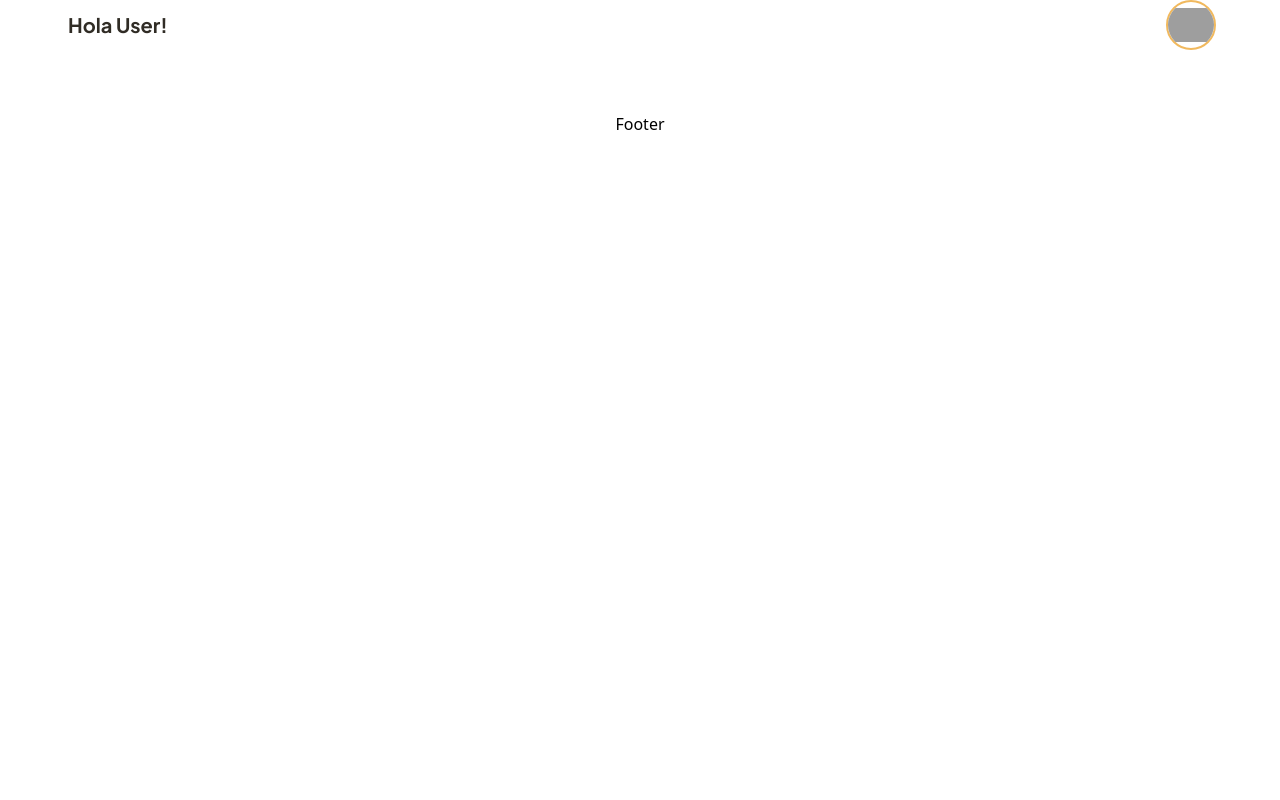
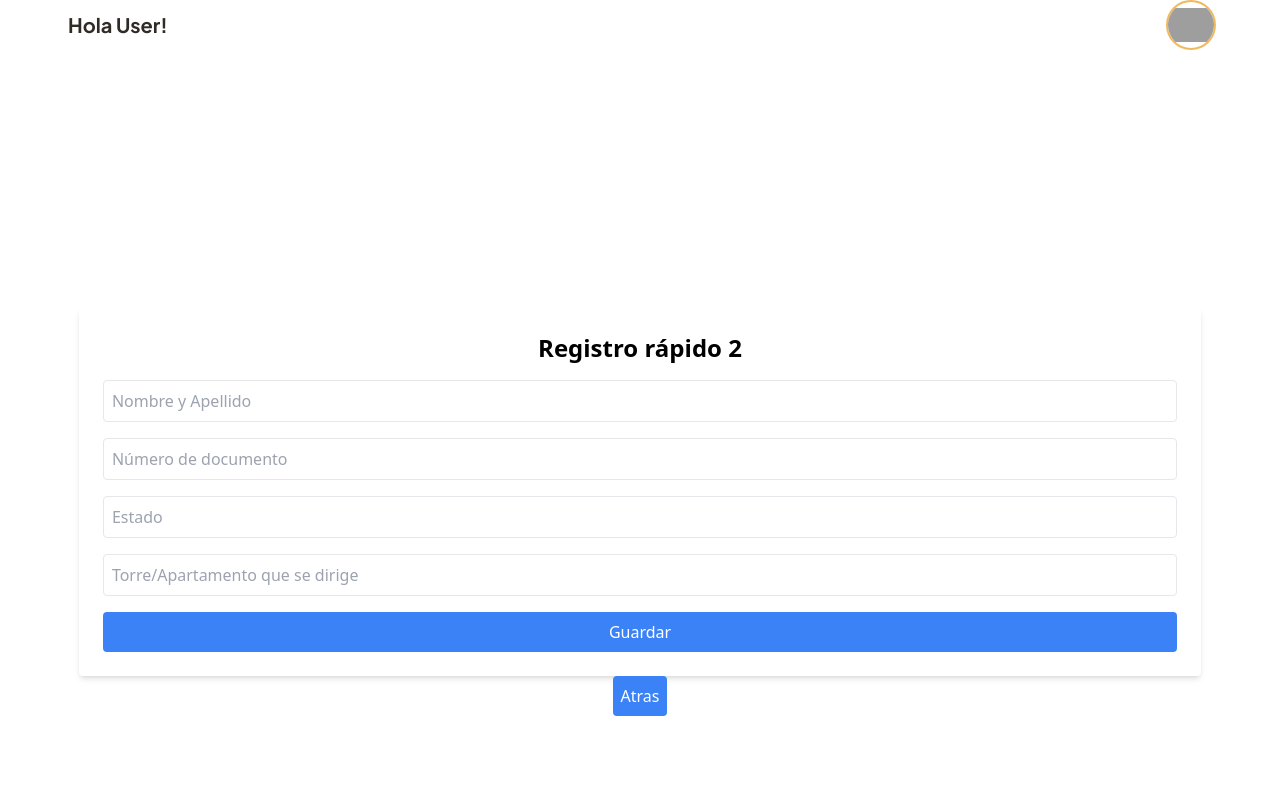
Before and after one commit to Dev-Sphere-Hub/Dev-Sphere-Carpincho-Security, a React (Vite) app in the folder client/: page /photoCapture/quickRegistration in a window 1280 px wide. Before the commit this address had no page. Shown: the top 800 px of the page. Built offline with nearby package versions, Linux system fonts and the light colour scheme; grey boxes are pictures that could not be loaded.

Commit message:
feat: add quick registration flow

```diff
--- a/client/package.json
+++ b/client/package.json
@@ -19,6 +19,7 @@
     "react-hook-form": "^7.48.2",
     "react-icons": "^4.12.0",
     "react-router-dom": "^6.20.0",
+    "react-webcam": "^7.2.0",
     "styled-components": "^6.1.1",
     "swiper": "^11.0.5"
   },
--- a/client/src/components/Categories/index.jsx
+++ b/client/src/components/Categories/index.jsx
@@ -1,5 +1,6 @@
 import React from 'react'
 import { BiHistory, BiUpArrowAlt, BiSolidReport, BiPencil } from 'react-icons/bi'
+import { Link } from 'react-router-dom'
 
 const Categories = () => {
   return (
@@ -14,12 +15,12 @@ const Categories = () => {
           </div>
         </section>
 
-        <section className='catdRedirect w-[125px] h-[125px] bg-colorCustom1 mr-auto rounded-lg flex flex-col justify-between p-2 shadow-custom'>
+        <Link to='photoCapture' className='catdRedirect w-[125px] h-[125px] bg-colorCustom1 mr-auto rounded-lg flex flex-col justify-between p-2 shadow-custom'>
           <h2 className='subtituloCategories font-titulo font-bold text-xl text-colorCustom5 text-center'>Registro rápido</h2>
           <div className='icon w-8 h-8 grid place-content-center text-2xl ml-auto text-colorCustom5'>
             <BiPencil />
           </div>
-        </section>
+        </Link>
 
         <section className='catdRedirect relative w-[125px] h-[125px] bg-colorCustom1 ml-auto rounded-lg flex flex-col justify-between p-2 shadow-custom overflow-hidden whitespace-break-spaces'>
           <h2 className='subtituloCategories font-titulo font-bold text-xl text-colorCustom5'>Ingreso / Egreso</h2>
--- /dev/null
+++ b/client/src/components/PhotoCapture/index.jsx
@@ -0,0 +1,50 @@
+import React, { useRef, useState } from 'react'
+import { useNavigate } from 'react-router-dom'
+import Webcam from 'react-webcam'
+
+const PhotoCapture = () => {
+  const webcamRef = useRef(null)
+  const [isActive, setIsActive] = useState(true)
+  const navigate = useNavigate()
+
+  const capturar = async () => {
+    const imagenSrc = webcamRef.current.getScreenshot()
+    navigate('/photoCapture/quickRegistration', { state: { imagen: imagenSrc } })
+  }
+
+  return (
+    <div className='flex flex-col items-center justify-center h-screen'>
+      <h1 className='text-2xl font-bold mb-4'>Registro rápido</h1>
+      <div className='mb-4 border border-gray-300 h-64 w-64'>
+        {isActive
+          ? (
+            <Webcam
+              audio={false}
+              ref={webcamRef}
+              screenshotFormat='image/jpeg'
+              className='h-64 w-64 object-cover'
+            />
+            )
+          : (
+            <div className='h-64 w-64 flex items-center justify-center'>
+              <span>La cámara está desactivada</span>
+            </div>
+            )}
+      </div>
+      <button
+        onClick={capturar}
+        className='bg-blue-500 text-white px-4 py-2 rounded mb-4'
+      >
+        Tomar foto y registrar
+      </button>
+      <button
+        onClick={() => setIsActive(!isActive)}
+        className='bg-red-500 text-white px-4 py-2 rounded'
+      >
+        {isActive ? 'Desactivar' : 'Activar'} cámara
+      </button>
+    </div>
+  )
+}
+
+export default PhotoCapture
--- /dev/null
+++ b/client/src/components/SuccessfulRegistration/index.jsx
@@ -0,0 +1,20 @@
+import { useLocation } from 'react-router-dom'
+
+const SuccessfulRegistration = () => {
+  const location = useLocation()
+  const { form } = location.state
+
+  return (
+    <div>
+      <h1>El ingreso ha sido validado con éxito.
+      </h1>
+      {/* aqui el icono de exito */}
+      <h2>
+        <b> {`${form.nombre} `}</b>
+        ingresando al establecimiento horario 13:45 AM
+      </h2>
+    </div>
+  )
+}
+
+export default SuccessfulRegistration
--- /dev/null
+++ b/client/src/pages/QuickRegistration/index.jsx
@@ -0,0 +1,77 @@
+import React, { useState } from 'react'
+import { Link, useLocation, useNavigate } from 'react-router-dom'
+
+const QuickRegistration = () => {
+  const location = useLocation()
+  const navigate = useNavigate()
+  const imagenSrc = location.state?.imagen
+
+  const [form, setForm] = useState({
+    nombre: '',
+    documento: '',
+    estado: '',
+    direccion: ''
+  })
+
+  const handleChange = (e) => {
+    setForm({
+      ...form,
+      [e.target.name]: e.target.value
+    })
+  }
+
+  const handleSubmit = (e) => {
+    e.preventDefault()
+    navigate('/photoCapture/registerExito', { state: { form } })
+    console.log(form)
+  }
+
+  return (
+    <div className='flex flex-col items-center justify-center h-screen'>
+
+      {
+      imagenSrc && <img src={imagenSrc} alt='Preview' className='h-64 w-64 object-cover mb-4' />
+      }
+      <form onSubmit={handleSubmit} className='p-6 bg-white rounded shadow-md'>
+        <h2 className='text-2xl font-bold mb-4'>Registro rápido 2</h2>
+        <input
+          type='text'
+          name='nombre'
+          placeholder='Nombre y Apellido'
+          onChange={handleChange}
+          className='w-full p-2 mb-4 border rounded'
+        />
+        <input
+          type='text'
+          name='documento'
+          placeholder='Número de documento'
+          onChange={handleChange}
+          className='w-full p-2 mb-4 border rounded'
+        />
+        <input
+          type='text'
+          name='estado'
+          placeholder='Estado'
+          onChange={handleChange}
+          className='w-full p-2 mb-4 border rounded'
+        />
+        <input
+          type='text'
+          name='direccion'
+          placeholder='Torre/Apartamento que se dirige'
+          onChange={handleChange}
+          className='w-full p-2 mb-4 border rounded'
+        />
+        <button type='submit' className='w-full p-2 bg-blue-500 text-white rounded'>
+          Guardar
+        </button>
+      </form>
+
+      <Link to='/photoCapture' className='w-auto p-2 bg-blue-500 text-white rounded'>
+        Atras
+      </Link>
+    </div>
+  )
+}
+
+export default QuickRegistration
--- a/client/src/routes/AppRoutes.jsx
+++ b/client/src/routes/AppRoutes.jsx
@@ -4,6 +4,9 @@ import Home from '../pages/Home'
 import GuardianJournal from '../pages/GuardianJournal'
 import Register from '../pages/Register'
 import LoginForm from '../pages/LoginForm'
+import QuickRegistration from '../pages/QuickRegistration/index'
+import PhotoCapture from '../components/PhotoCapture'
+import SuccessfulRegistration from '../components/SuccessfulRegistration'
 
 const AppRoutes = () => {
   const logged = true // luego lo traemos desde un estado
@@ -17,6 +20,9 @@ const AppRoutes = () => {
       <Route path='/novedades' element={<GuardianJournal />} />
       <Route path='/login' element={<LoginForm />} />
       <Route path='/register' element={<Register />} />
+      <Route path='/photoCapture' element={<PhotoCapture />} />
+      <Route path='/photoCapture/quickRegistration' element={<QuickRegistration />} />
+      <Route path='/photoCapture/registerExito' element={<SuccessfulRegistration />} />
     </Routes>
 
   )
```
Also changed, not shown: 2 other files (tests, documents, lock files or other folders).
